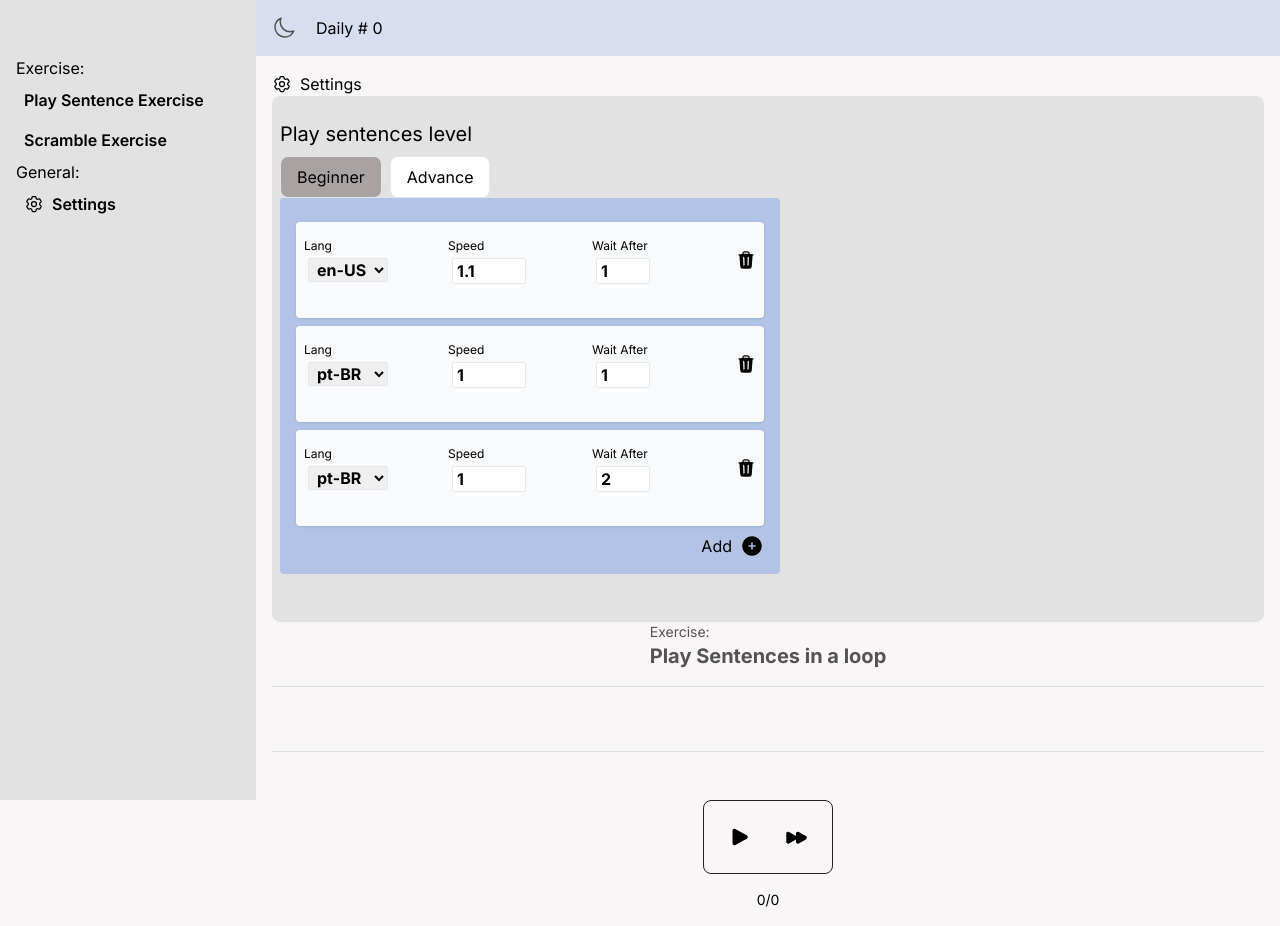
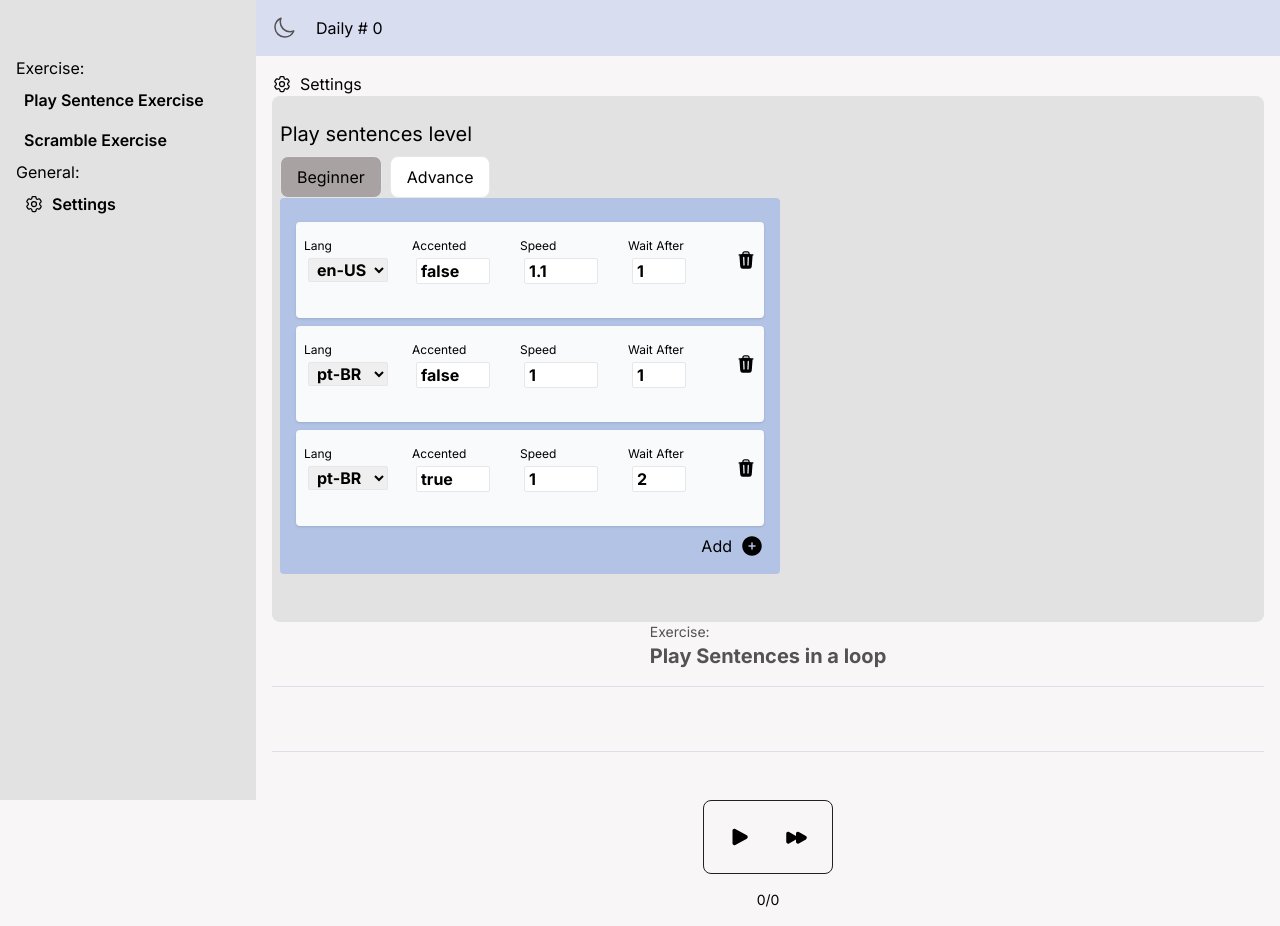
Before and after one commit to eliaweiss/open-lingua-ai, a Next.js app: page /playSentences in a window 1280 px wide. Built offline with nearby package versions, Linux system fonts and the light colour scheme.

Commit message:
Accented

```diff
--- a/src/app/playSentences/components/DndComponent.js
+++ b/src/app/playSentences/components/DndComponent.js
@@ -38,6 +38,16 @@ const DraggableItemContent = ({ rSetting, index }) => {
               options={options}
               value={rSetting.lang}
               onChange={(value) => changeValue("lang", value)}
+            />
+          </div>
+        </div>
+        <div className="flex-1">
+          <div className="text-xs">Accented</div>
+          <div className="font-bold">
+            <Input
+              size="3"
+              value={rSetting.isAccented}
+              onChange={(e) => changeValue("isAccented", e.target.value)}
             />
           </div>
         </div>
```
